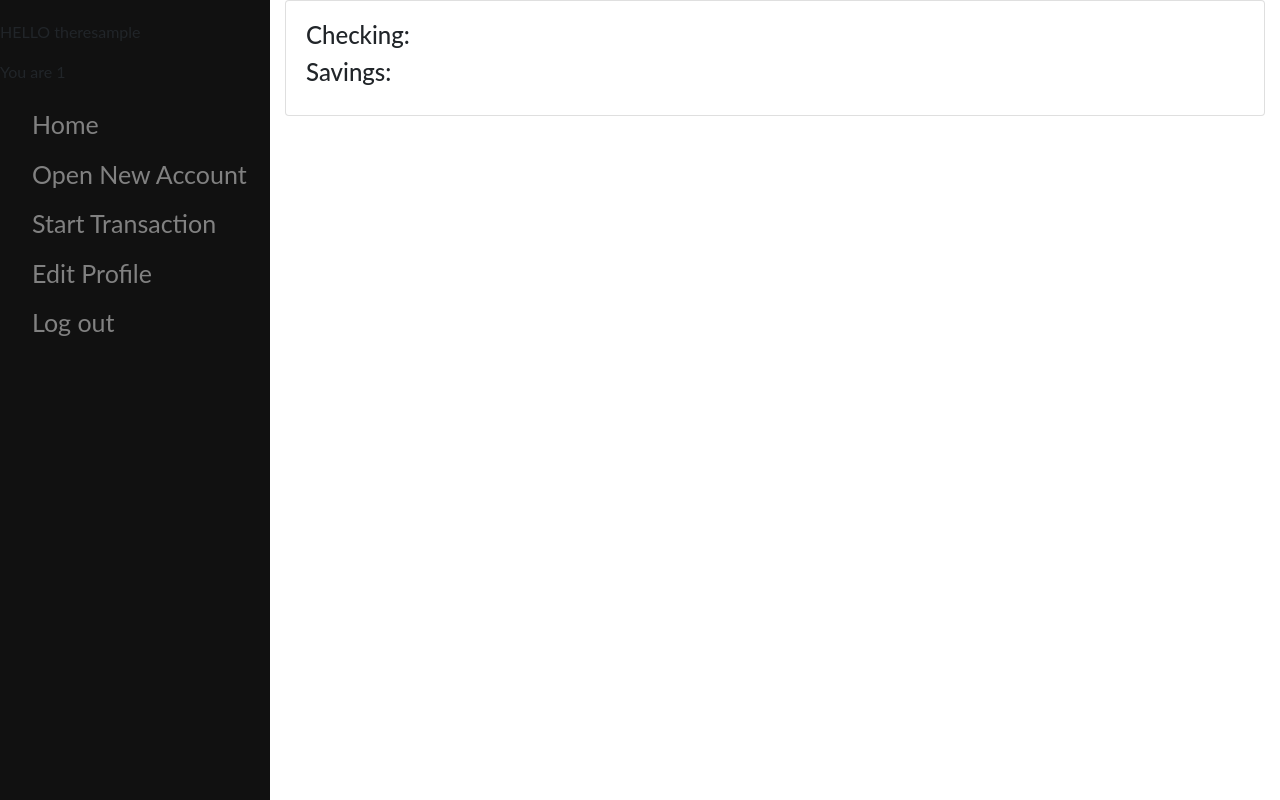
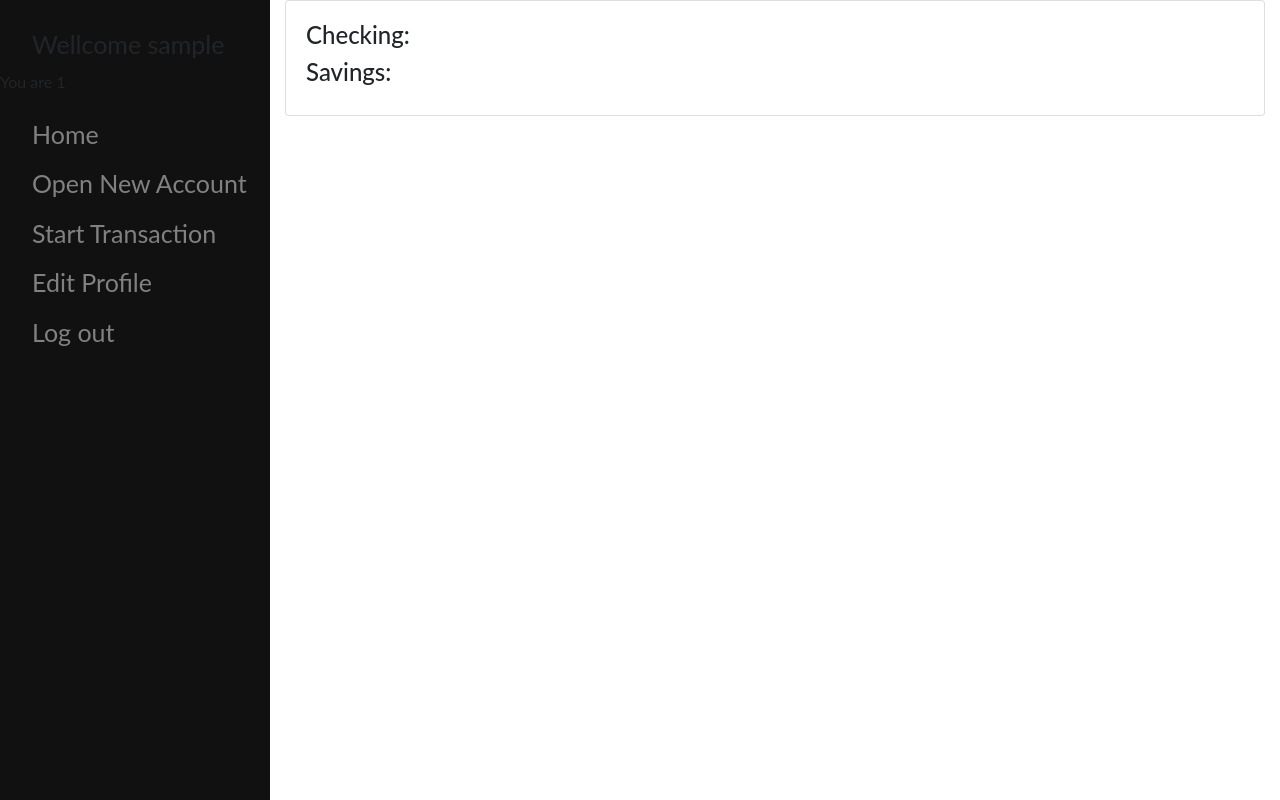
Before and after one commit to NMoua-Edu/BankDB, a PHP site: page /home.php in a window 1280 px wide. Run offline with PHP 8.4, Linux system fonts and the light colour scheme; the visitor is signed in with stand-in values (Sample User, id 1).

Commit message:
Readme update

```diff
--- a/home.php
+++ b/home.php
@@ -63,7 +63,9 @@
     <div class="sidenav">
     	<?php
 				if (isset($_SESSION["username"])) {
-					echo "<p> HELLO there". $_SESSION["username"]. "</p>";
+					echo "<a> Wellcome ". $_SESSION["username"]. "</a>";
+                    #acctype is the variable for what privilege a user can have
+                    # 1 is employee 2 is customer
 					echo "<p> You are ". $_SESSION["acctype"]. "</p>";
 					echo "<a href='home.php'>Home</a>";
         			echo "<a href=>Open New Account</a>";
```
Also changed, not shown: README.md.
